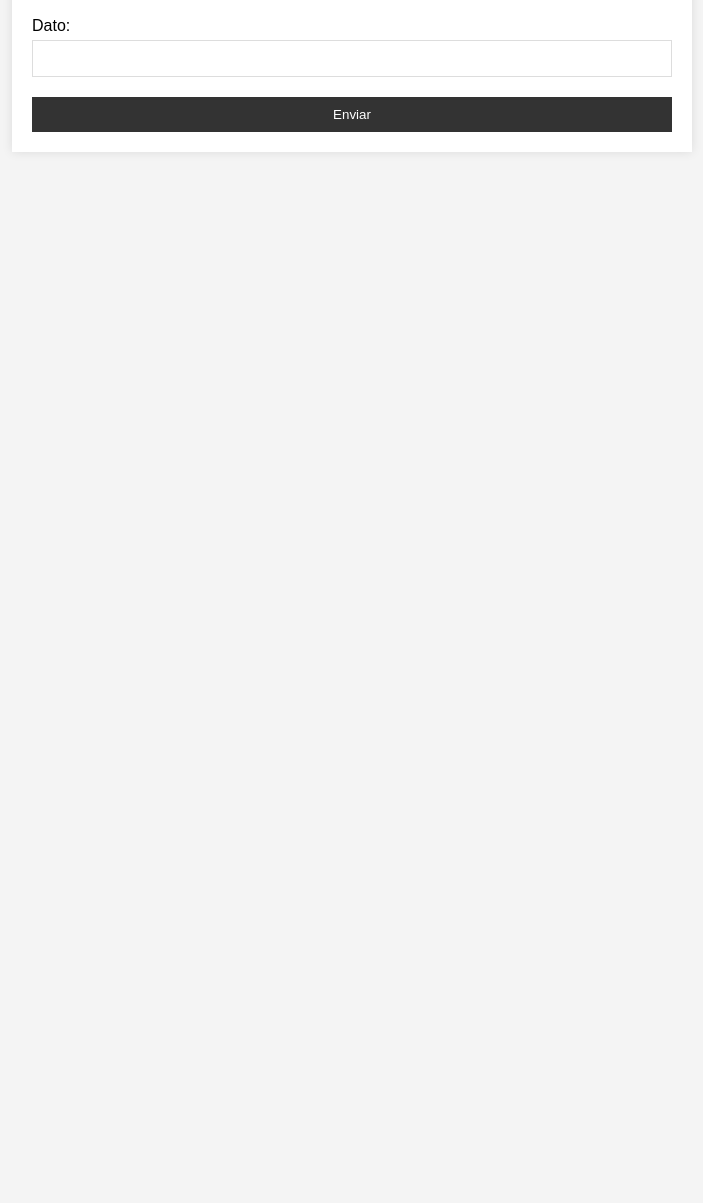
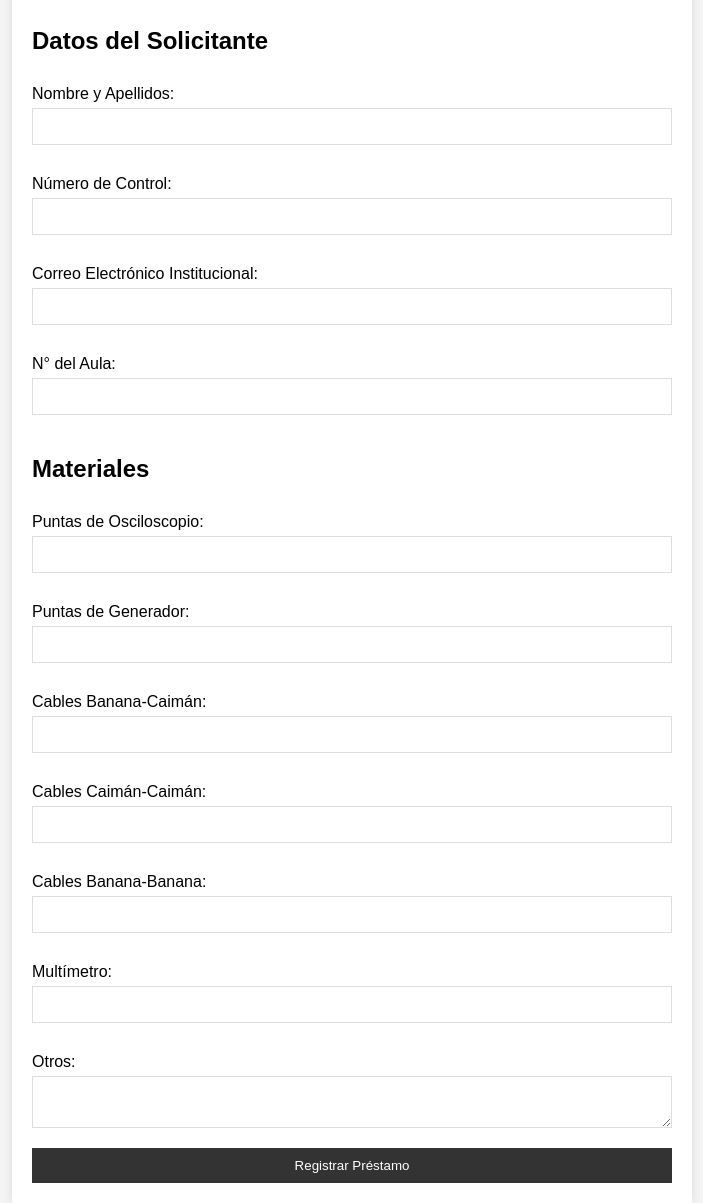
Before and after one commit to CreationsIn3d/creationswili, a plain HTML site: page index.html in a window 1280 px wide. Shown: the part 143-1346 px from the top of the page, without its empty margins (288-991 px from the left). Before the commit the page ends 800 px from the top, so only its background shows below. Drawn offline with Linux system fonts and the light colour scheme.

Commit message:
index.html

```diff
--- a/index.html
+++ b/index.html
@@ -3,7 +3,7 @@
 <head>
     <meta charset="UTF-8">
     <meta name="viewport" content="width=device-width, initial-scale=1.0">
-    <title>Enviar Datos a Google Sheets</title>
+    <title>Registro de Préstamo de Materiales</title>
     <style>
         body {
             font-family: Arial, sans-serif;
@@ -32,7 +32,7 @@
         label {
             margin: 10px 0 5px;
         }
-        input {
+        input, textarea {
             padding: 10px;
             margin-bottom: 20px;
             border: 1px solid #ddd;
@@ -51,23 +51,56 @@
 </head>
 <body>
     <div class="container">
-        <h1>Formulario Simple</h1>
-        <form id="simpleForm">
-            <label for="data">Dato:</label>
-            <input type="text" id="data" name="data" required>
-            <button type="submit">Enviar</button>
+        <h1>Formulario de Préstamo de Materiales</h1>
+        <form id="loanForm">
+            <h2>Datos del Solicitante</h2>
+            <label for="name">Nombre y Apellidos:</label>
+            <input type="text" id="name" name="name" required>
+
+            <label for="controlNumber">Número de Control:</label>
+            <input type="text" id="controlNumber" name="controlNumber" required>
+
+            <label for="email">Correo Electrónico Institucional:</label>
+            <input type="email" id="email" name="email" required>
+
+            <label for="classroomNumber">N° del Aula:</label>
+            <input type="text" id="classroomNumber" name="classroomNumber" required>
+
+            <h2>Materiales</h2>
+            <label for="oscilloscopeProbes">Puntas de Osciloscopio:</label>
+            <input type="number" id="oscilloscopeProbes" name="oscilloscopeProbes">
+
+            <label for="generatorProbes">Puntas de Generador:</label>
+            <input type="number" id="generatorProbes" name="generatorProbes">
+
+            <label for="bananaCaimanCables">Cables Banana-Caimán:</label>
+            <input type="number" id="bananaCaimanCables" name="bananaCaimanCables">
+
+            <label for="caimanCaimanCables">Cables Caimán-Caimán:</label>
+            <input type="number" id="caimanCaimanCables" name="caimanCaimanCables">
+
+            <label for="bananaBananaCables">Cables Banana-Banana:</label>
+            <input type="number" id="bananaBananaCables" name="bananaBananaCables">
+
+            <label for="multimeter">Multímetro:</label>
+            <input type="number" id="multimeter" name="multimeter">
+
+            <label for="others">Otros:</label>
+            <textarea id="others" name="others"></textarea>
+
+            <button type="submit">Registrar Préstamo</button>
         </form>
     </div>
     <script>
         const scriptURL = 'https://script.google.com/macros/s/AKfycbyr41Jy6mmYDOdn0LU83Jxu8QNPXb6vSC4c8roO5wM7a7bE0pIBDxx1Z6cyAiyBCbac/exec';  // Tu URL de Google Apps Script
-        const form = document.forms['simpleForm'];
+        const form = document.forms['loanForm'];
 
         form.addEventListener('submit', e => {
           e.preventDefault();
           fetch(scriptURL, { method: 'POST', body: new FormData(form)})
             .then(response => {
               if (response.ok) {
-                alert('¡Datos enviados exitosamente!');
+                alert('¡Préstamo registrado exitosamente!');
               } else {
                 throw new Error('Error en la respuesta del servidor');
               }
```
